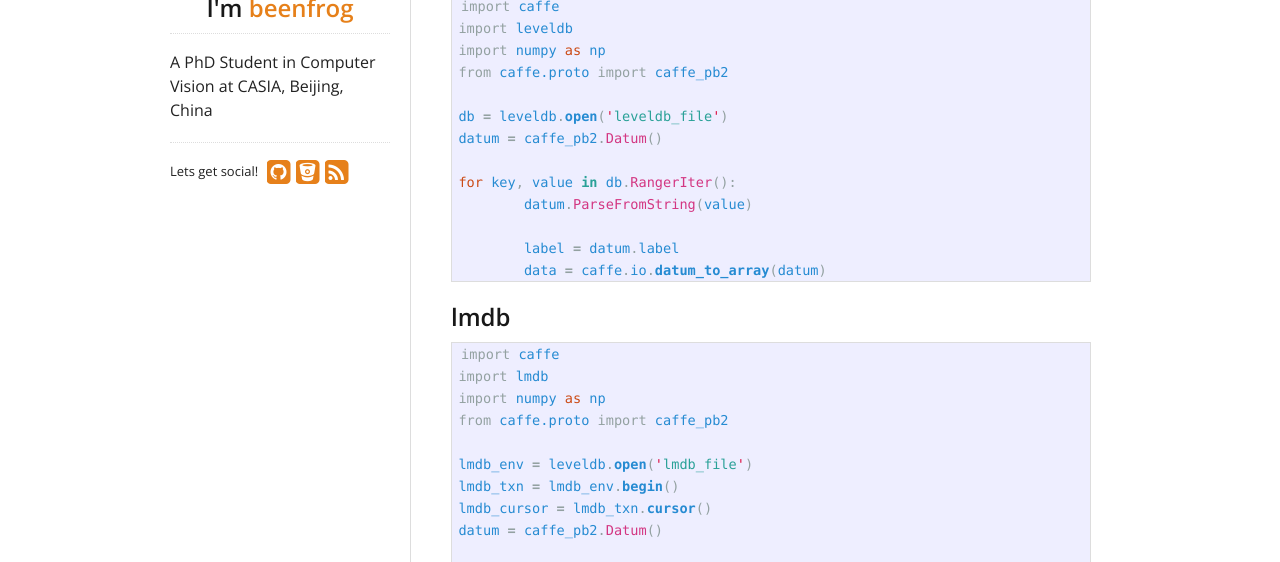
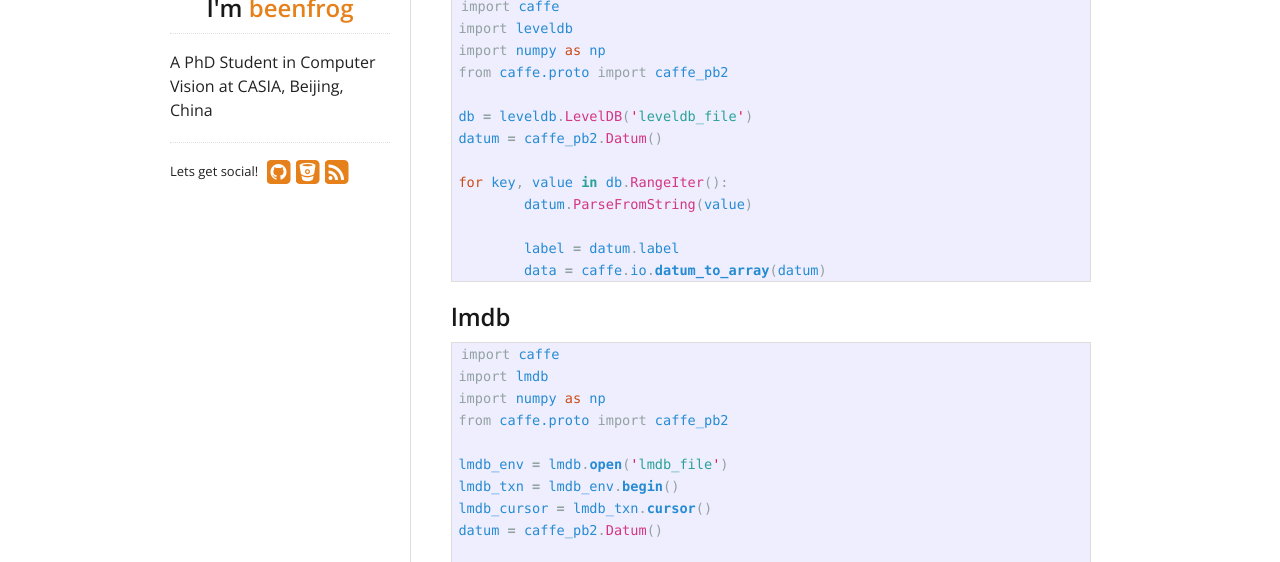
Before and after one commit to beenfrog/beenfrog.github.io, a Jekyll site: the page built from _posts/2015-03-28-read-leveldb-lmdb-for-caffe-with-python.md, in a window 1280 px wide. Shown: the part 246-808 px from the top of the page. Built offline with Jekyll 4.4.1, drawn with Linux system fonts in a browser that asks for light colours; nearby versions of some CDN libraries; Markdown is read by kramdown in place of the engine named in the settings; comment, search, counter and statistics services are not loaded.

Commit message:
correct some typo

```diff
--- a/_posts/2015-03-28-read-leveldb-lmdb-for-caffe-with-python.md
+++ b/_posts/2015-03-28-read-leveldb-lmdb-for-caffe-with-python.md
@@ -16,10 +16,10 @@ import leveldb
 import numpy as np
 from caffe.proto import caffe_pb2
 
-db = leveldb.open('leveldb_file')
+db = leveldb.LevelDB('leveldb_file')
 datum = caffe_pb2.Datum()
 
-for key, value in db.RangerIter():
+for key, value in db.RangeIter():
 	datum.ParseFromString(value)
 
 	label = datum.label
@@ -34,7 +34,7 @@ import lmdb
 import numpy as np
 from caffe.proto import caffe_pb2
 
-lmdb_env = leveldb.open('lmdb_file')
+lmdb_env = lmdb.open('lmdb_file')
 lmdb_txn = lmdb_env.begin()
 lmdb_cursor = lmdb_txn.cursor()
 datum = caffe_pb2.Datum()
```
